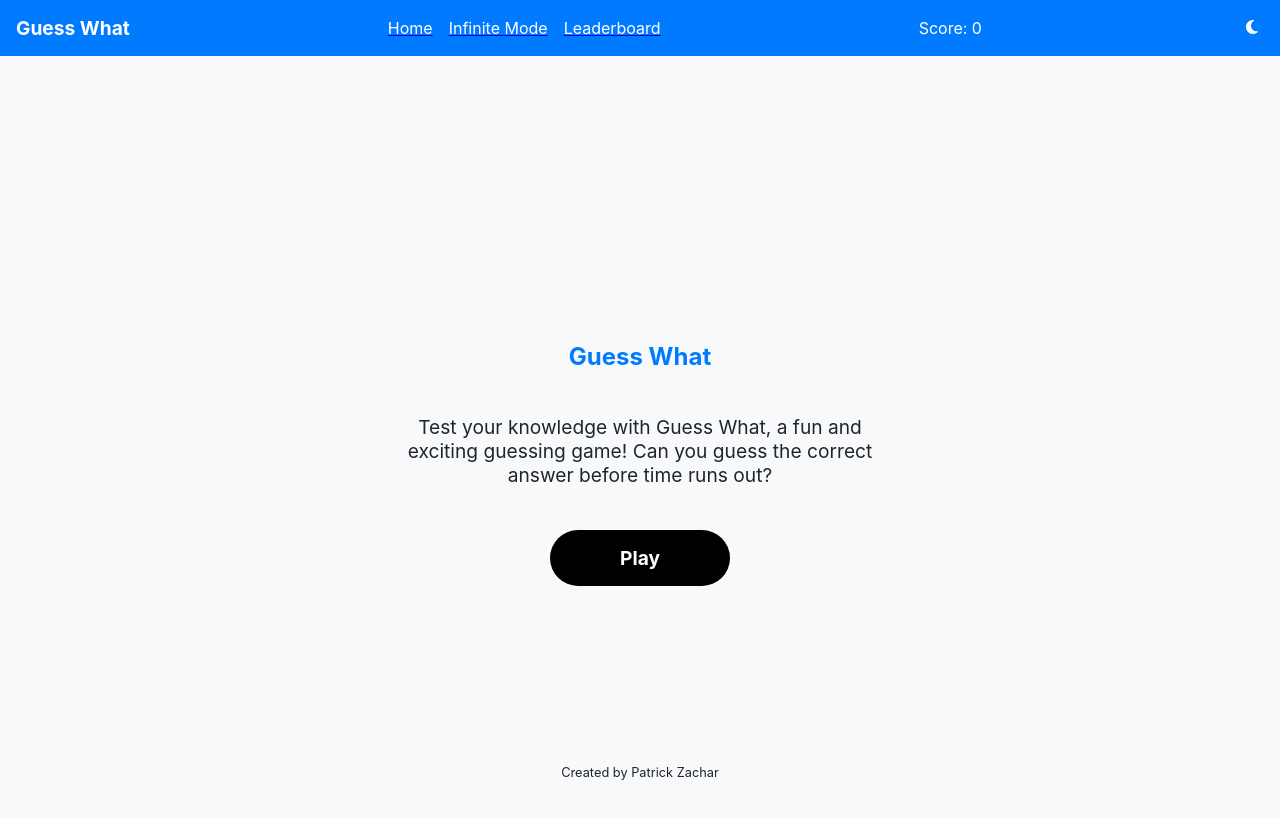
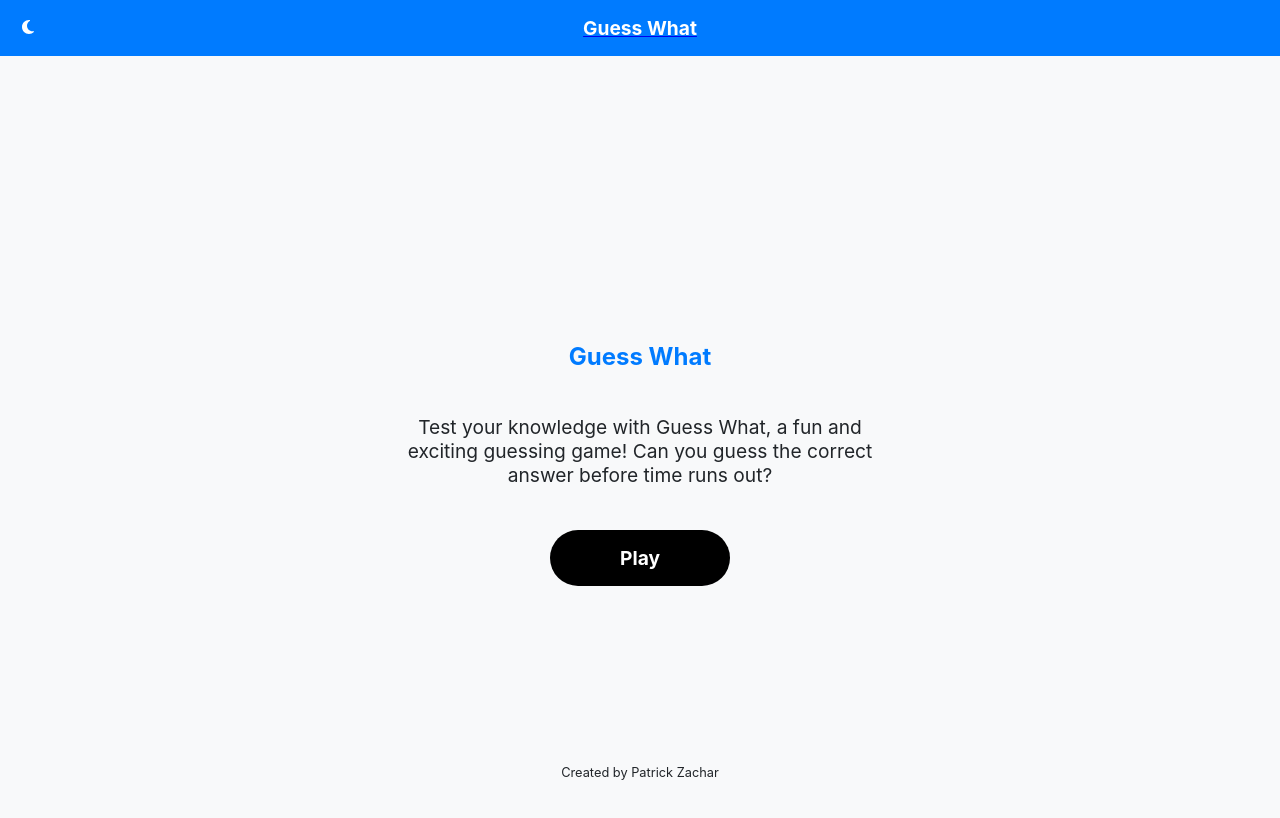
Before and after one commit to patrickzachar7/guesswhat, a Next.js app: page / in a window 1280 px wide. Shown: the top 818 px of the page. Built offline with nearby package versions, Linux system fonts and the light colour scheme.

Commit message:
New Header

```diff
--- a/src/components/Header.js
+++ b/src/components/Header.js
@@ -51,22 +51,13 @@ function Header({ toggleDarkMode, isDarkMode }) {
 
   return (
     <HeaderContainer>
-      <Logo>Guess What</Logo>
-      <Nav>
-        <Link href="/" passHref>
-          <NavLink>Home</NavLink>
-        </Link>
-        <Link href="/infinite-mode" passHref>
-          <NavLink>Infinite Mode</NavLink>
-        </Link>
-        <Link href="/leaderboard" passHref>
-          <NavLink>Leaderboard</NavLink>
-        </Link>
-      </Nav>
-      <ScoreDisplay>Score: {score}</ScoreDisplay>
       <ThemeToggle onClick={toggleDarkMode}>
         <FontAwesomeIcon icon={isDarkMode ? faSun : faMoon} />
       </ThemeToggle>
+      <Link href="/" passHref>
+        <Logo>Guess What</Logo>
+      </Link>
+      <div style={{ width: '24px' }}></div> {/* Placeholder to balance the layout */}
     </HeaderContainer>
   );
 }
```
